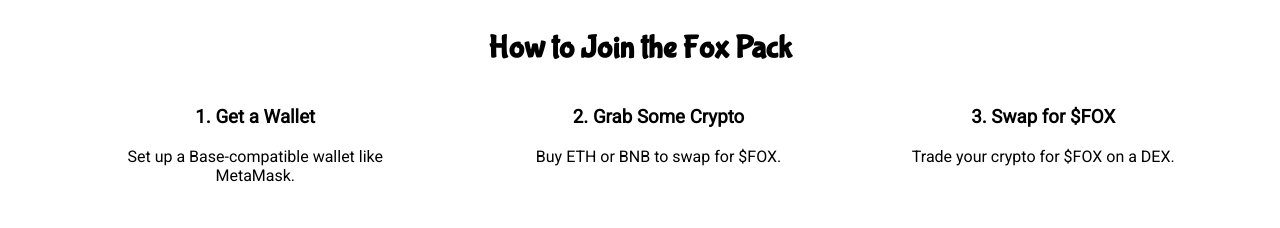
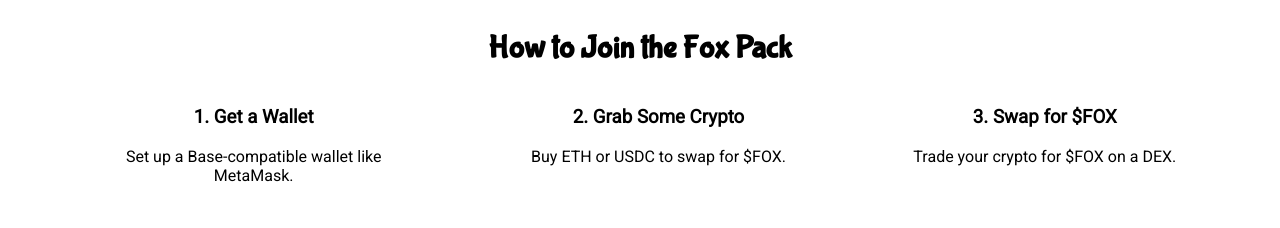
Before and after one commit to FomoFox/FomoFox, a plain HTML site: page index.html in a window 1280 px wide. Shown: the part 1045-1273 px from the top of the page. Drawn offline with Linux system fonts and the light colour scheme.

Commit message:
Update index.html

```diff
--- a/index.html
+++ b/index.html
@@ -41,7 +41,7 @@
         </div>
         <div class="step">
           <h3>2. Grab Some Crypto</h3>
-          <p>Buy ETH or BNB to swap for $FOX.</p>
+          <p>Buy ETH or USDC to swap for $FOX.</p>
         </div>
         <div class="step">
           <h3>3. Swap for $FOX</h3>
```
